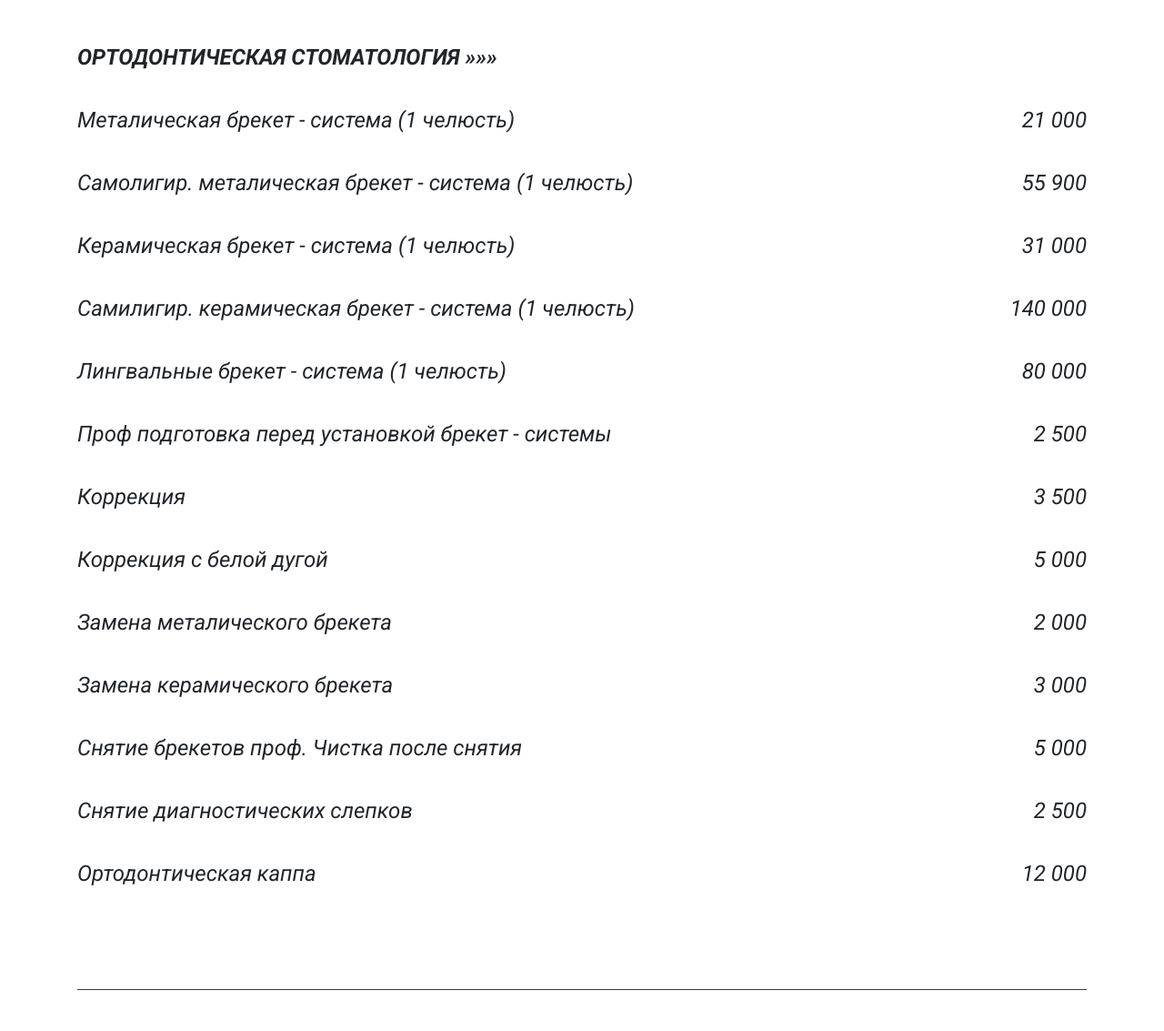
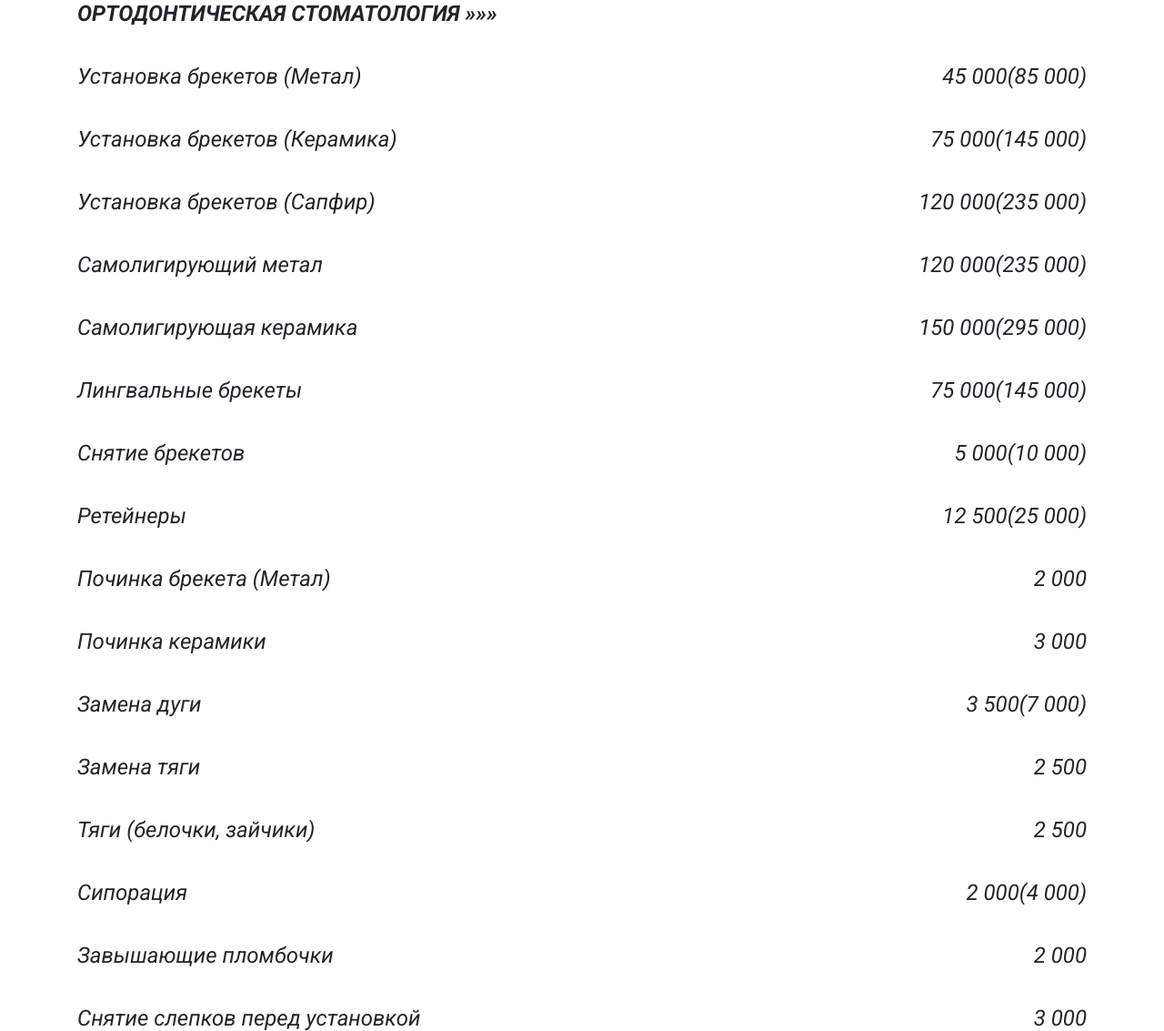
Before and after one commit to Alan-Koibagarov/Delta-stom, a plain HTML site: page price.html in a window 1280 px wide. Shown: the part 3905-5038 px from the top of the page at 91% size. Drawn offline with Linux system fonts and the light colour scheme.

Commit message:
dec 2019

```diff
--- a/css/style.css
+++ b/css/style.css
@@ -449,6 +449,10 @@ footer a:hover {
 
 }
 
+.table_left {
+	width: 70%;
+}
+
 td {
     font-size: 24px;
     font-style: italic;
--- a/price.html
+++ b/price.html
@@ -282,56 +282,72 @@
                             <td class="bold">ОРТОДОНТИЧЕСКАЯ СТОМАТОЛОГИЯ »»» </td>
                         </tr>
                         <tr>
-                            <td class="table_left ">Металическая брекет - система (1 челюсть)</td>
-                            <td class="table_right ">21 000</td>
+                            <td class="table_left ">Установка брекетов (Метал) </td>
+                            <td class="table_right ">45 000(85 000)</td>
                         </tr>
                         <tr>
-                            <td class="table_left ">Самолигир. металическая брекет - система (1 челюсть)</td>
-                            <td class="table_right ">55 900</td>
+                            <td class="table_left ">Установка брекетов (Керамика)</td>
+                            <td class="table_right ">75 000(145 000)</td>
                         </tr>
                         <tr>
-                            <td class="table_left ">Керамическая брекет - система (1 челюсть)</td>
-                            <td class="table_right ">31 000</td>
+                            <td class="table_left ">Установка брекетов (Сапфир)</td>
+                            <td class="table_right ">120 000(235 000)</td>
                         </tr>
                         <tr>
-                            <td class="table_left ">Самилигир. керамическая брекет - система (1 челюсть)</td>
-                            <td class="table_right ">140 000</td>
+                            <td class="table_left ">Самолигирующий метал</td>
+                            <td class="table_right ">120 000(235 000)</td>
                         </tr>
                         <tr>
-                            <td class="table_left ">Лингвальные брекет - система (1 челюсть)</td>
-                            <td class="table_right ">80 000</td>
+                            <td class="table_left ">Самолигирующая керамика</td>
+                            <td class="table_right ">150 000(295 000)</td>
                         </tr>
                         <tr>
-                            <td class="table_left ">Проф подготовка перед установкой брекет - системы</td>
+                            <td class="table_left ">Лингвальные брекеты</td>
+                            <td class="table_right ">75 000(145 000)</td>
+                        </tr>
+						<tr>
+                            <td class="table_left ">Снятие брекетов</td>
+                            <td class="table_right ">5 000(10 000)</td>
+                        </tr>
+						<tr>
+                            <td class="table_left ">Ретейнеры</td>
+                            <td class="table_right ">12 500(25 000)</td>
+                        </tr>
+						<tr>
+                            <td class="table_left ">Починка брекета (Метал)</td>
+                            <td class="table_right ">2 000</td>
+                        </tr>
+						<tr>
+                            <td class="table_left ">Починка керамики</td>
+                            <td class="table_right ">3 000</td>
+                        </tr>
+						<tr>
+                            <td class="table_left ">Замена дуги</td>
+                            <td class="table_right ">3 500(7 000)</td>
+                        </tr>
+						<tr>
+                            <td class="table_left ">Замена тяги</td>
                             <td class="table_right ">2 500</td>
                         </tr>
 						<tr>
-                            <td class="table_left ">Коррекция</td>
-                            <td class="table_right ">3 500</td>
+                            <td class="table_left ">Тяги (белочки, зайчики)</td>
+                            <td class="table_right ">2 500</td>
                         </tr>
 						<tr>
-                            <td class="table_left ">Коррекция с белой дугой</td>
-                            <td class="table_right ">5 000</td>
+                            <td class="table_left ">Сипорация</td>
+                            <td class="table_right ">2 000(4 000)</td>
                         </tr>
 						<tr>
-                            <td class="table_left ">Замена металического брекета</td>
+                            <td class="table_left ">Завышающие пломбочки</td>
                             <td class="table_right ">2 000</td>
                         </tr>
 						<tr>
-                            <td class="table_left ">Замена керамического брекета</td>
+                            <td class="table_left ">Снятие слепков перед установкой</td>
                             <td class="table_right ">3 000</td>
                         </tr>
 						<tr>
-                            <td class="table_left ">Снятие брекетов проф. Чистка после снятия</td>
-                            <td class="table_right ">5 000</td>
-                        </tr>
-						<tr>
-                            <td class="table_left ">Снятие диагностических слепков</td>
+                            <td class="table_left ">Чистка перед установкой</td>
                             <td class="table_right ">2 500</td>
-                        </tr>
-						<tr>
-                            <td class="table_left ">Ортодонтическая каппа</td>
-                            <td class="table_right ">12 000</td>
                         </tr>
                      </table>
                 </div>
```
